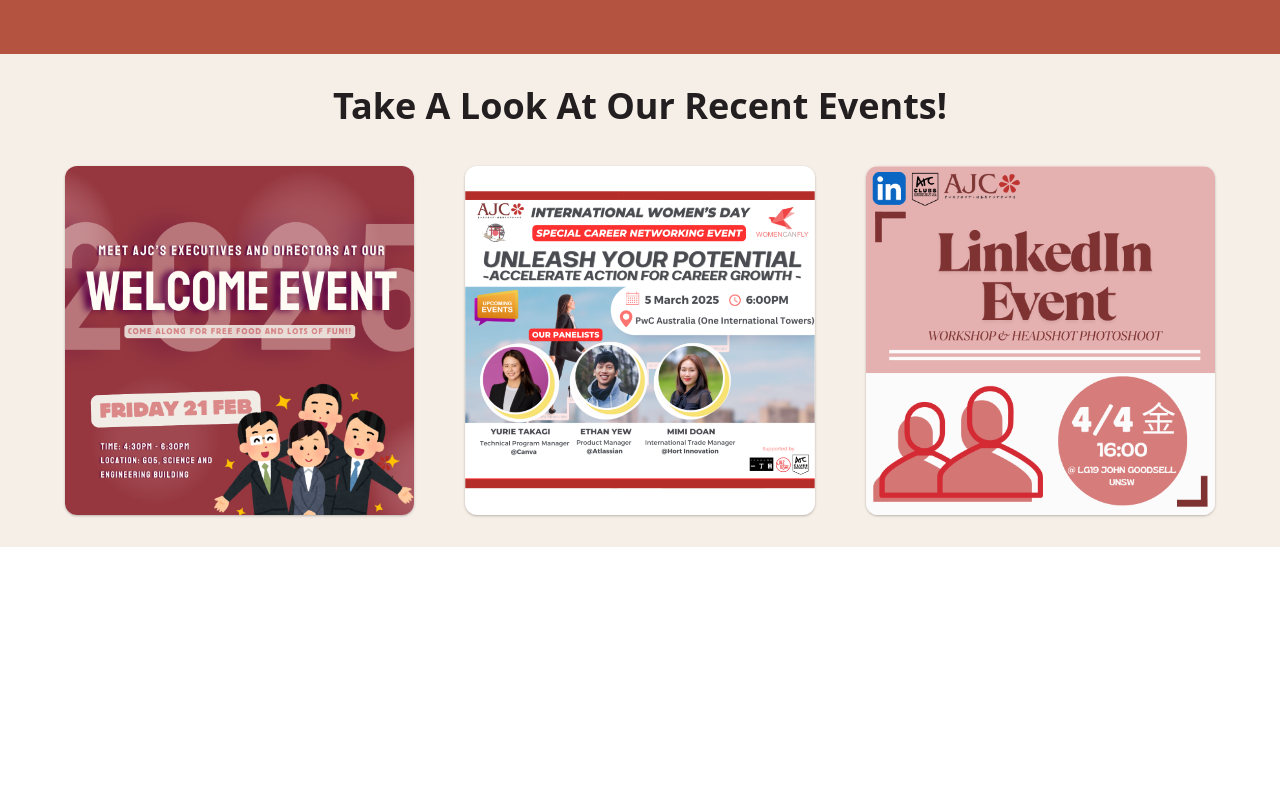
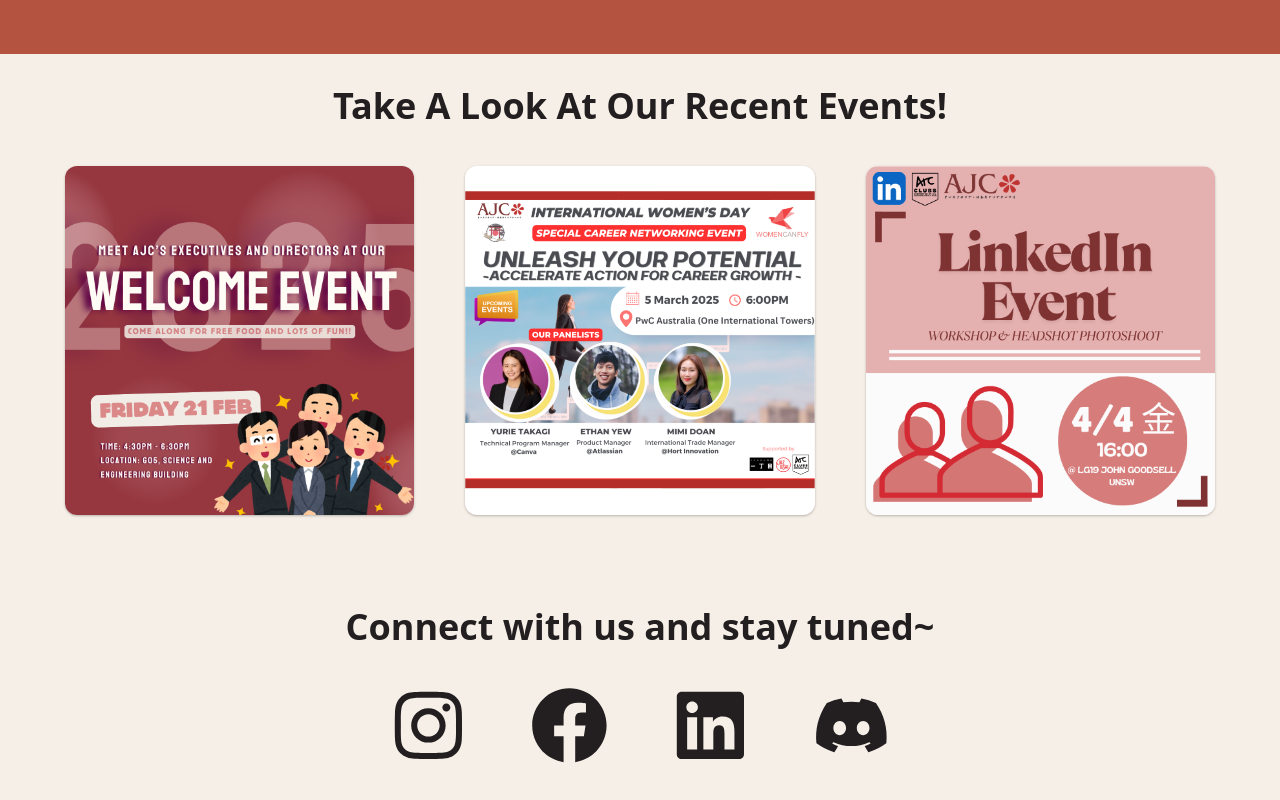
Before and after one commit to unsw-ajc-society/ajcsoc-website, a React (Vite) app: page / in a window 1280 px wide. Shown: the part 1280-2080 px from the top of the page. Before the commit the page ends 1827 px from the top, so only its background shows below. Built offline with nearby package versions, Linux system fonts and the light colour scheme.

Commit message:
added an outro

```diff
--- a/src/App.tsx
+++ b/src/App.tsx
@@ -13,6 +13,11 @@
                 <AboutUs/>
                 <T2Welcome/>
                 <Events/>
+                <h2 className= "mt-15 ajc-text text-bold text-4xl font-bold text-ajc-text mb-10 text-center">
+                    Connect with us and stay tuned~
+                </h2>
+                <Icons/>
+                <div className= "mt-15"></div>
             </div>
         </div>
     )
```
